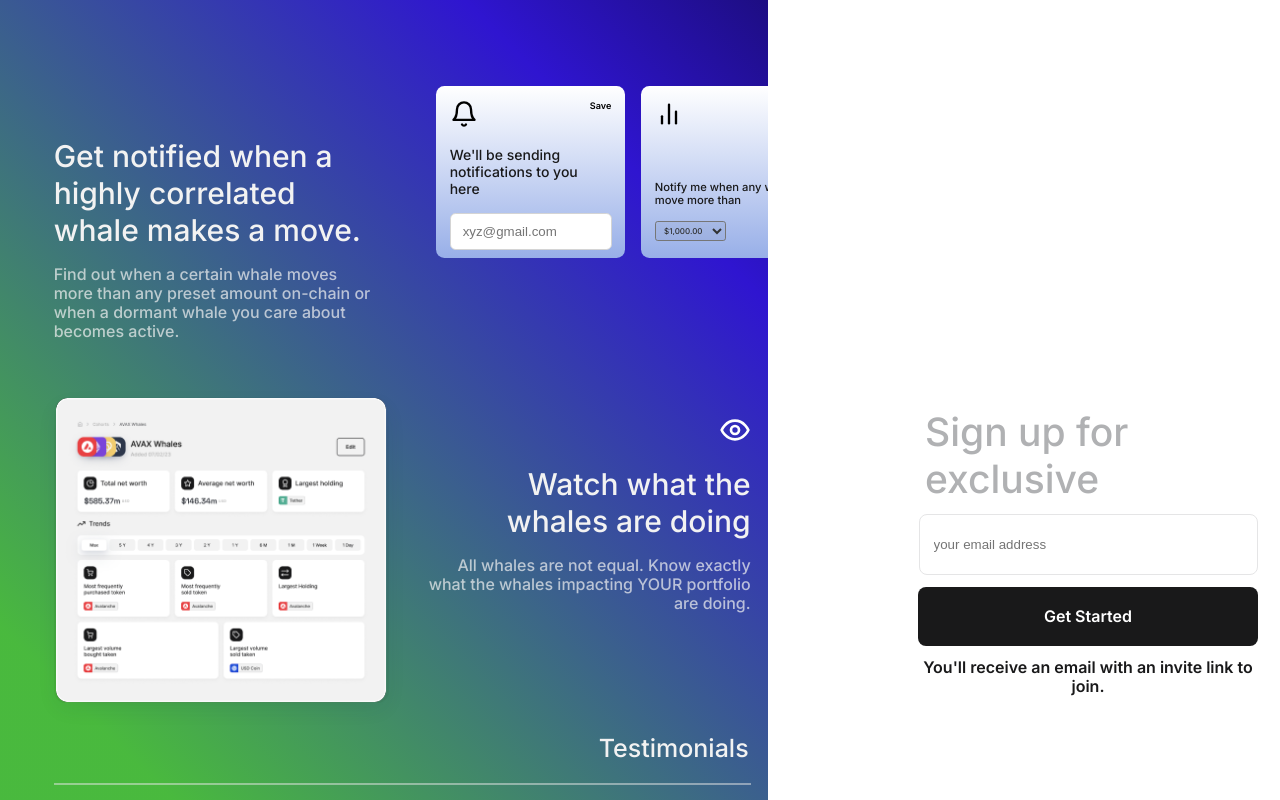
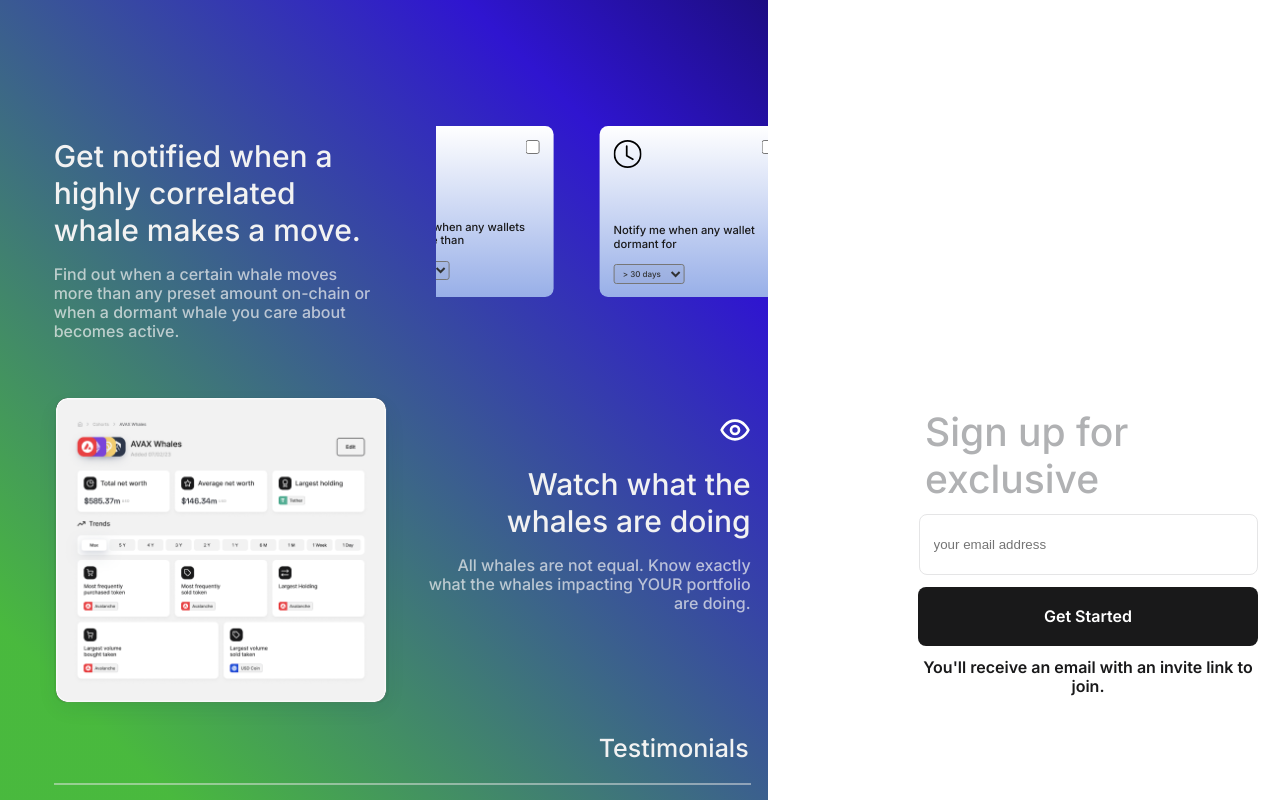
Before and after one commit to ankitt26/Loch-Project, a React (Vite) app: page / in a window 1280 px wide. Shown: the top 800 px of the page. Built offline with nearby package versions, Linux system fonts and the light colour scheme; some icons are missing.

Commit message:
Add slider on Cards

```diff
--- a/src/App.css
+++ b/src/App.css
@@ -1,3 +1,32 @@
 * {
   margin: 0;
 }
+
+@keyframes scroll {
+  0% {
+    transform: translateX(0px);
+  }
+  100% {
+    transform: translateX(calc(-236px * 3));
+  }
+}
+.slider {
+  margin: auto;
+  overflow: hidden;
+  position: relative;
+  width: auto;
+}
+
+.slider .slide-track {
+  animation: scroll 12s linear infinite;
+  display: flex;
+}
+
+.slider .slide {
+  width: auto;
+  padding: 23px;
+}
+
+.slider:hover .slide-track {
+  animation-play-state: paused;
+}
--- a/src/components/Landing_page.tsx
+++ b/src/components/Landing_page.tsx
@@ -5,25 +5,52 @@ import Second_group from "./Second_group";
 import Card_1 from "./cards/Card_1";
 import Card_2 from "./cards/Card_2";
 import Card_3 from "./cards/Card_3";
-import Cohorts from '../assets/Images/Cohorts.png'
-import Testimonials from './Testimonials';
+import Cohorts from "../assets/Images/Cohorts.png";
+import Testimonials from "./Testimonials";
+
+const Slider = () => {
+  return (
+    <div className={styles.cards}>
+      <div className="slider">
+        <div className="slide-track">
+          <div className="slide">
+            <Card_1 />
+          </div>
+          <div className="slide">
+            <Card_2 />
+          </div>
+          <div className="slide">
+            <Card_3 />
+          </div>
+          <div className="slide">
+            <Card_1 />
+          </div>
+          <div className="slide">
+            <Card_2 />
+          </div>
+          <div className="slide">
+            <Card_3 />
+          </div>
+        </div>
+      </div>
+    </div>
+  );
+};
+
+
 export default () => {
   return (
     <>
       <main className={styles.main}>
         <section className={styles.first_block}>
           <First_group />
-          <div className={styles.cards}>
-            <Card_1 />
-            <Card_2 />
-            <Card_3 />
-          </div>
+          <Slider/>
         </section>
         <section className={styles.second_block}>
           <img src={Cohorts} className={styles.Cohorts} alt="Cohorts" />
           <Second_group />
         </section>
-        <Testimonials/>
+        <Testimonials />
       </main>
     </>
   );
```
